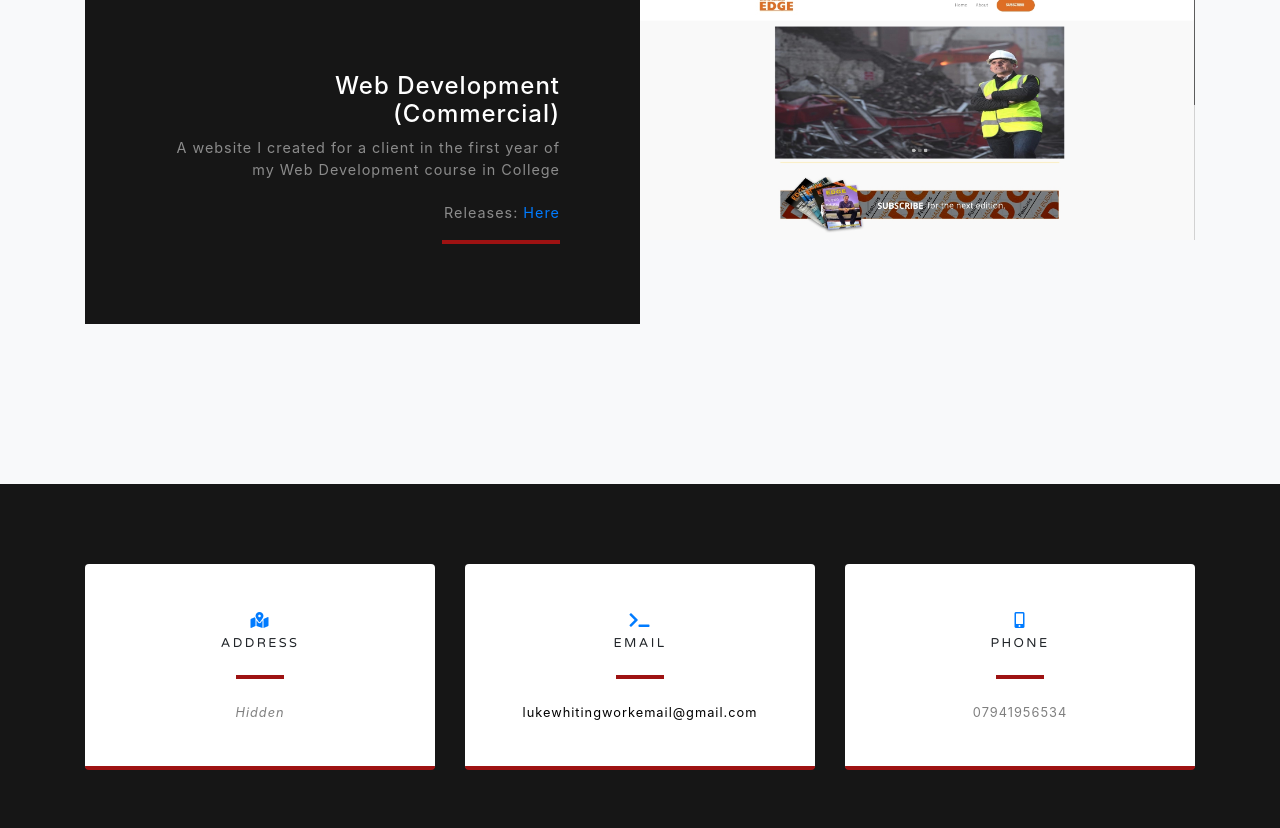
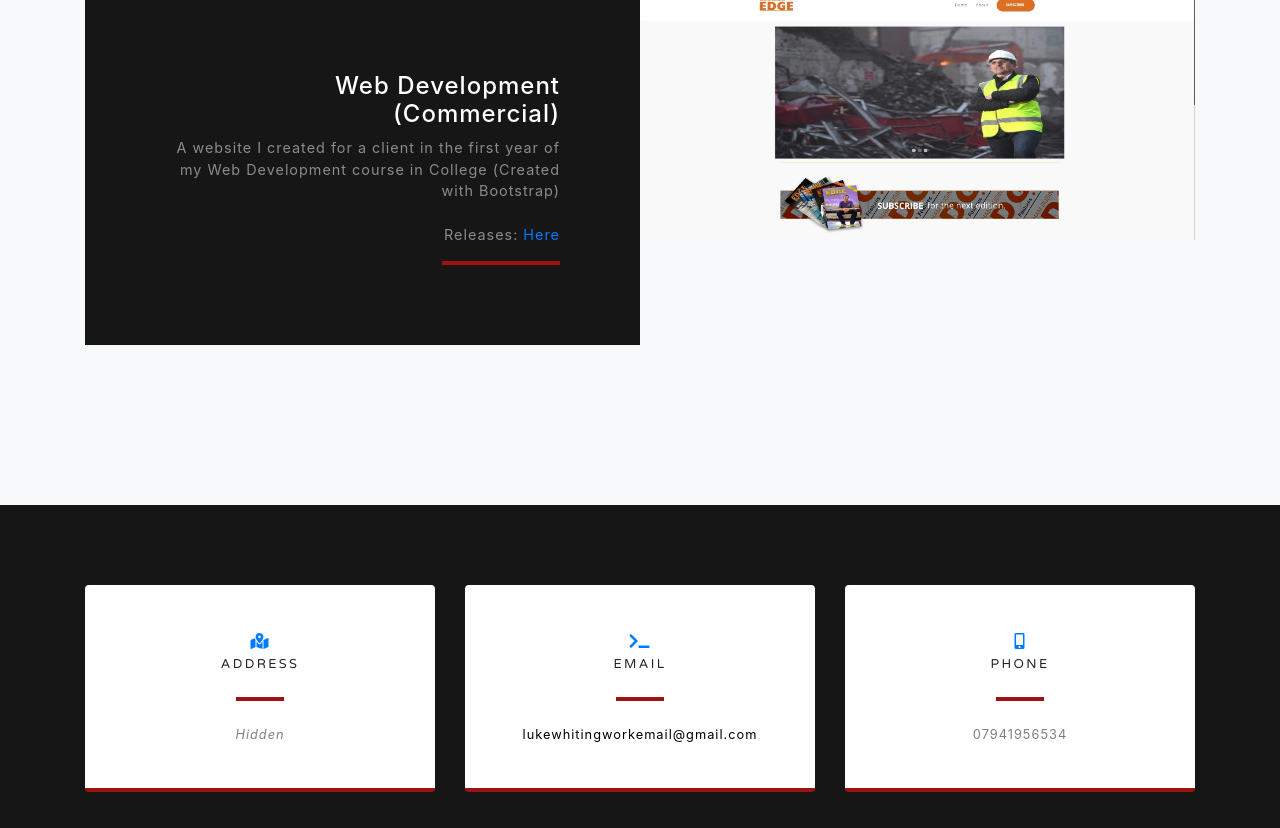
Before and after one commit to lukewhitingdev/aDubstepPanda.github.io, a website with bundled scripts: page index.html in a window 1280 px wide. Shown: the part 2460-3288 px from the top of the page. Built offline with nearby package versions, Linux system fonts and the light colour scheme.

Commit message:
Update index.html

```diff
--- a/index.html
+++ b/index.html
@@ -127,7 +127,7 @@
                           <div class="d-flex h-100">
                               <div class="project-text w-100 my-auto text-center text-lg-right">
                                   <h4 class="text-white">Web Development (Commercial)</h4>
-                                  <p class="mb-0 text-white-50">A website I created for a client in the first year of my Web Development course in College <br> <br> Releases: <a href="Projects\Edge Website\Home.html"> Here </a>
+                                  <p class="mb-0 text-white-50">A website I created for a client in the first year of my Web Development course in College (Created with Bootstrap) <br> <br> Releases: <a href="Projects\Edge Website\Home.html"> Here </a>
                                   <hr class="d-none d-lg-block mb-0 mr-0">
                               </div>
                           </div>
```
